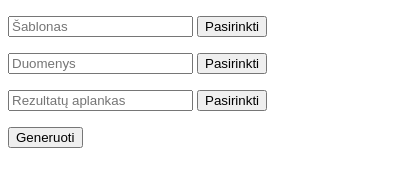
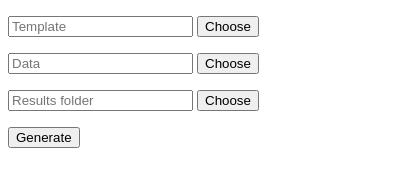
Before and after one commit to daliusd/xlsx-generator, an Electron app: page index.html in a window 400 px wide. Drawn offline with Linux system fonts and the light colour scheme; no server answers.

Commit message:
Default language changed to English.

```diff
--- a/index.html
+++ b/index.html
@@ -6,19 +6,19 @@
   </head>
   <body>
     <p>
-      <input id="template" type="text" name="template" value="" placeholder="Šablonas"/>
-      <input id="select-template" type="button" value="Pasirinkti"/>
+      <input id="template" type="text" name="template" value="" placeholder="Template"/>
+      <input id="select-template" type="button" value="Choose"/>
     </p>
     <p>
-      <input id="data" type="text" name="data" value="" placeholder="Duomenys"/>
-      <input id="select-data" type="button" value="Pasirinkti"/>
+      <input id="data" type="text" name="data" value="" placeholder="Data"/>
+      <input id="select-data" type="button" value="Choose"/>
     </p>
     <p>
-      <input id="output" type="text" name="output" value="" placeholder="Rezultatų aplankas"/>
-      <input id="select-output" type="button" value="Pasirinkti"/>
+      <input id="output" type="text" name="output" value="" placeholder="Results folder"/>
+      <input id="select-output" type="button" value="Choose"/>
     </p>
     <p>
-      <input id="generate" type="button" value="Generuoti"/>
+      <input id="generate" type="button" value="Generate"/>
     </p>
     <p id="info"></p>
     <script>
```
